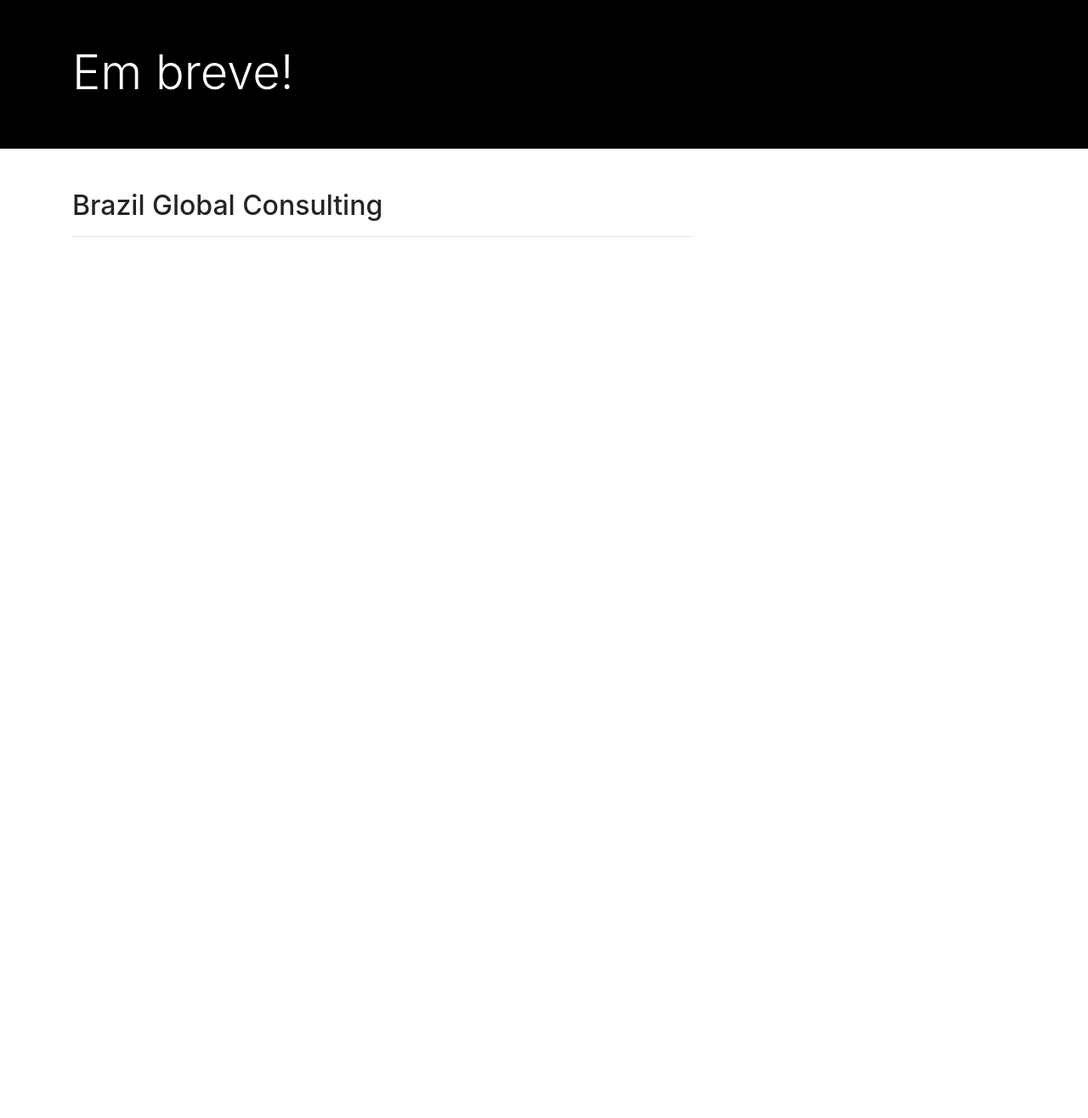
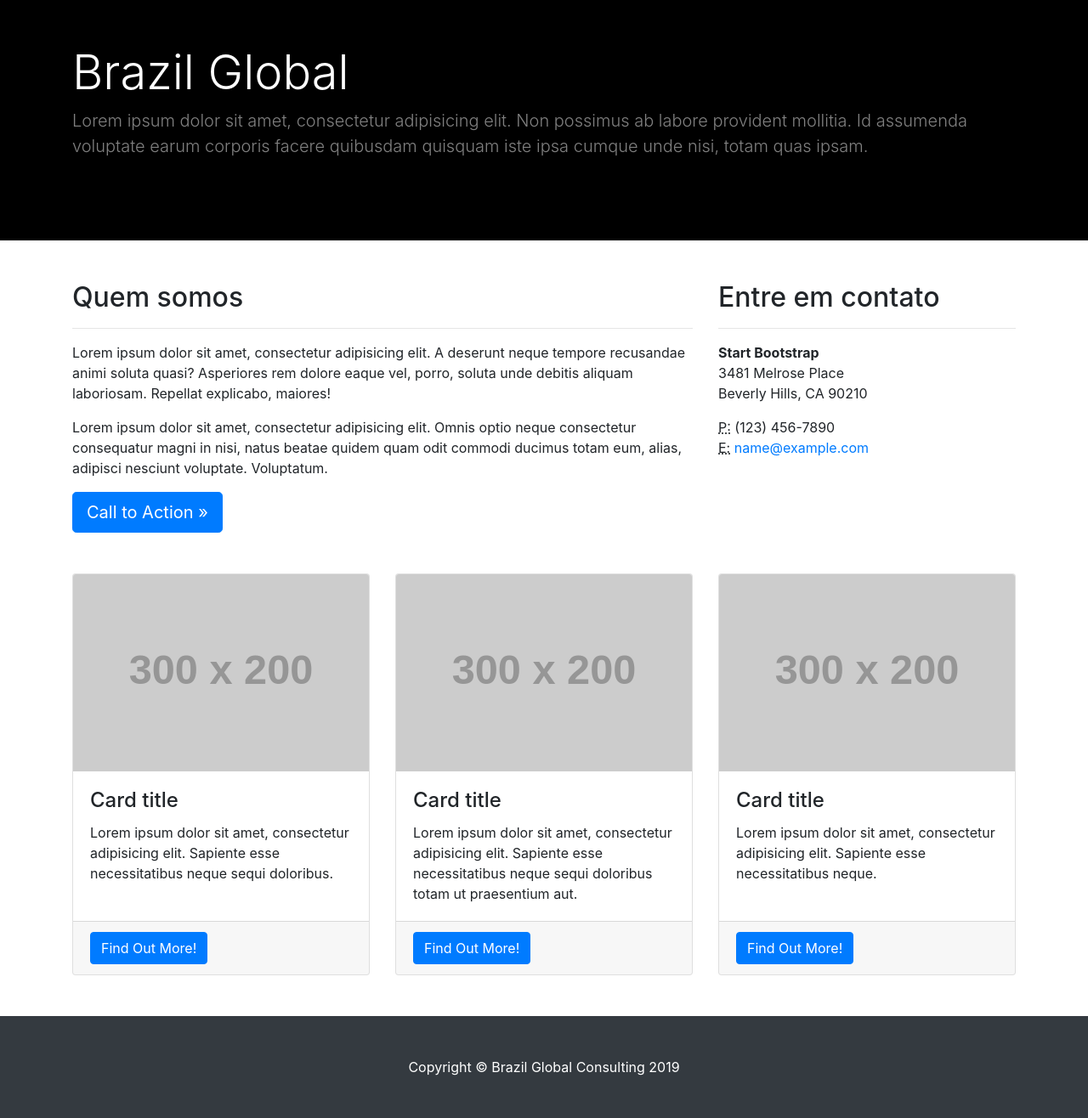
Before and after one commit to migueljoaod/migueljoaod.github.io, a website: page index.html in a window 1280 px wide. Shown: the part 100-1416 px from the top of the page at 85% size. Before the commit the page ends 800 px from the top, so only its background shows below. Drawn offline with Linux system fonts and the light colour scheme; placeholder pictures from the web are drawn by us.

Commit message:
reverting changes

```diff
--- a/index.html
+++ b/index.html
@@ -53,8 +53,8 @@
     <div class="container h-100">
       <div class="row h-100 align-items-center">
         <div class="col-lg-12">
-          <h1 class="display-4 text-white mt-5 mb-2">Em breve!</h1>
-          <!-- <p class="lead mb-5 text-white-50">Lorem ipsum dolor sit amet, consectetur adipisicing elit. Non possimus ab labore provident mollitia. Id assumenda voluptate earum corporis facere quibusdam quisquam iste ipsa cumque unde nisi, totam quas ipsam.</p> -->
+          <h1 class="display-4 text-white mt-5 mb-2">Brazil Global</h1>
+          <p class="lead mb-5 text-white-50">Lorem ipsum dolor sit amet, consectetur adipisicing elit. Non possimus ab labore provident mollitia. Id assumenda voluptate earum corporis facere quibusdam quisquam iste ipsa cumque unde nisi, totam quas ipsam.</p>
         </div>
       </div>
     </div>
@@ -65,13 +65,13 @@
 
     <div class="row">
       <div class="col-md-8 mb-5">
-        <h2>Brazil Global Consulting</h2>
+        <h2>Quem somos</h2>
         <hr>
-        <!-- <p>Lorem ipsum dolor sit amet, consectetur adipisicing elit. A deserunt neque tempore recusandae animi soluta quasi? Asperiores rem dolore eaque vel, porro, soluta unde debitis aliquam laboriosam. Repellat explicabo, maiores!</p>
+        <p>Lorem ipsum dolor sit amet, consectetur adipisicing elit. A deserunt neque tempore recusandae animi soluta quasi? Asperiores rem dolore eaque vel, porro, soluta unde debitis aliquam laboriosam. Repellat explicabo, maiores!</p>
         <p>Lorem ipsum dolor sit amet, consectetur adipisicing elit. Omnis optio neque consectetur consequatur magni in nisi, natus beatae quidem quam odit commodi ducimus totam eum, alias, adipisci nesciunt voluptate. Voluptatum.</p>
-        <a class="btn btn-primary btn-lg" href="#">Call to Action &raquo;</a> -->
+        <a class="btn btn-primary btn-lg" href="#">Call to Action &raquo;</a>
       </div>
-      <!-- <div class="col-md-4 mb-5">
+      <div class="col-md-4 mb-5">
         <h2>Entre em contato</h2>
         <hr>
         <address>
@@ -87,11 +87,11 @@
           <abbr title="Email">E:</abbr>
           <a href="mailto:#">name@example.com</a>
         </address>
-      </div> -->
+      </div>
     </div>
     <!-- /.row -->
 
-    <!-- <div class="row">
+    <div class="row">
       <div class="col-md-4 mb-5">
         <div class="card h-100">
           <img class="card-img-top" src="http://placehold.it/300x200" alt="">
@@ -128,19 +128,19 @@
           </div>
         </div>
       </div>
-    </div> -->
+    </div>
     <!-- /.row -->
 
   </div>
   <!-- /.container -->
 
   <!-- Footer -->
-  <!-- <footer class="py-5 bg-dark">
+  <footer class="py-5 bg-dark">
     <div class="container">
       <p class="m-0 text-center text-white">Copyright &copy; Brazil Global Consulting 2019</p>
-    </div> -->
+    </div>
     <!-- /.container -->
-  <!-- </footer> -->
+  </footer>
 
   <!-- Bootstrap core JavaScript -->
   <script src="vendor/jquery/jquery.min.js"></script>
--- a/package.json
+++ b/package.json
@@ -36,9 +36,6 @@
         "browser-sync": "2.26.7",
         "del": "^4.1.1",
         "gulp": "4.0.2",
-        "merge-stream": "2.0.0",
-        "lodash": "4.17.12",
-        "mixin-deep": "2.0.1",
-        "set-value": "2.0.1"
+        "merge-stream": "2.0.0"
     }
 }
```
Also changed, not shown: 2 other files.
